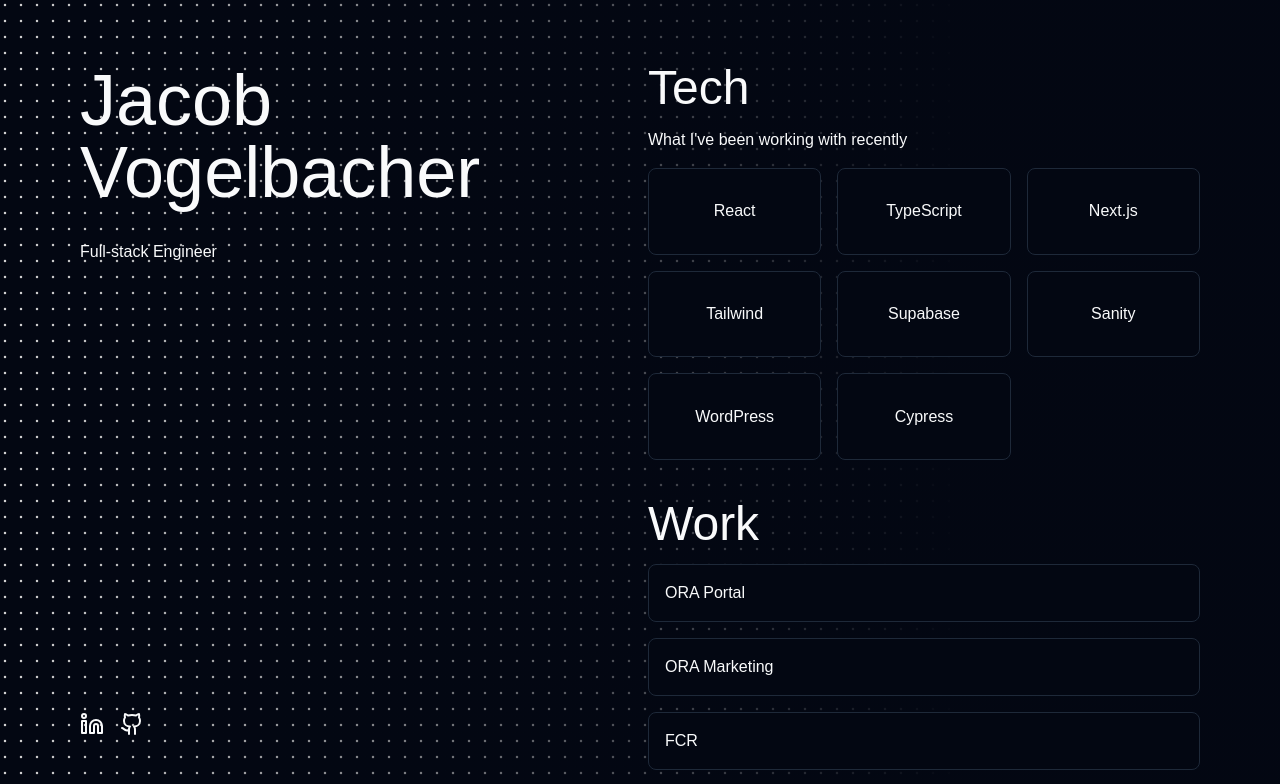
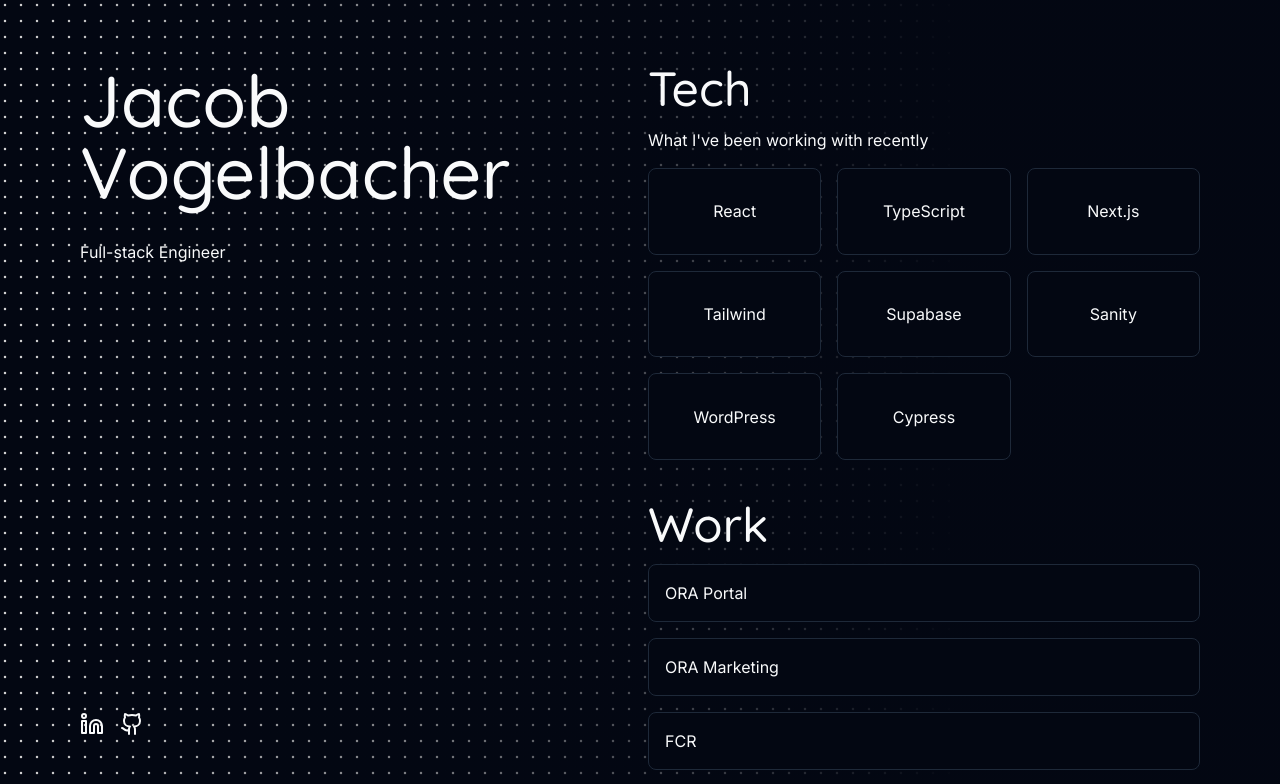
Before and after one commit to JacobVogelbacher/jacob-site-25, a Next.js app: page / in a window 1280 px wide. Shown: the top 784 px of the page. Built offline with nearby package versions, Linux system fonts and the light colour scheme.

Commit message:
setup quicksand and inter as font families

```diff
--- a/app/globals.css
+++ b/app/globals.css
@@ -3,6 +3,11 @@
 @theme {
   /* --color-bg: var(--background);
   --color-fg: var(--foreground); */
+}
+
+@theme inline {
+  --font-heading: var(--font-quicksand), Helvetica, sans-serif;
+  --font-sans: var(--font-inter), Helvetica, sans-serif;
 }
 
 /*
@@ -52,8 +57,14 @@
 
 @layer base {
   body {
-    @apply bg-gray-950 text-gray-50;
-    font-family: Arial, Helvetica, sans-serif;
+    @apply bg-gray-950 font-sans text-gray-50;
+  }
+
+  h1,
+  h2,
+  h3,
+  h4 {
+    @apply font-heading font-medium;
   }
 
   h1 {
--- a/app/layout.tsx
+++ b/app/layout.tsx
@@ -1,15 +1,17 @@
 import type { Metadata } from 'next'
-import { Geist, Geist_Mono } from 'next/font/google'
+import { Quicksand, Inter } from 'next/font/google'
 import './globals.css'
 
-const geistSans = Geist({
-  variable: '--font-geist-sans',
+const quicksand = Quicksand({
+  variable: '--font-quicksand',
   subsets: ['latin'],
+  display: 'swap',
 })
 
-const geistMono = Geist_Mono({
-  variable: '--font-geist-mono',
+const inter = Inter({
+  variable: '--font-inter',
   subsets: ['latin'],
+  display: 'swap',
 })
 
 export const metadata: Metadata = {
@@ -25,9 +27,7 @@
 }>) {
   return (
     <html lang="en">
-      <body
-        className={`${geistSans.variable} ${geistMono.variable} antialiased`}
-      >
+      <body className={`${inter.variable} ${quicksand.variable} antialiased`}>
         {children}
       </body>
     </html>
```
